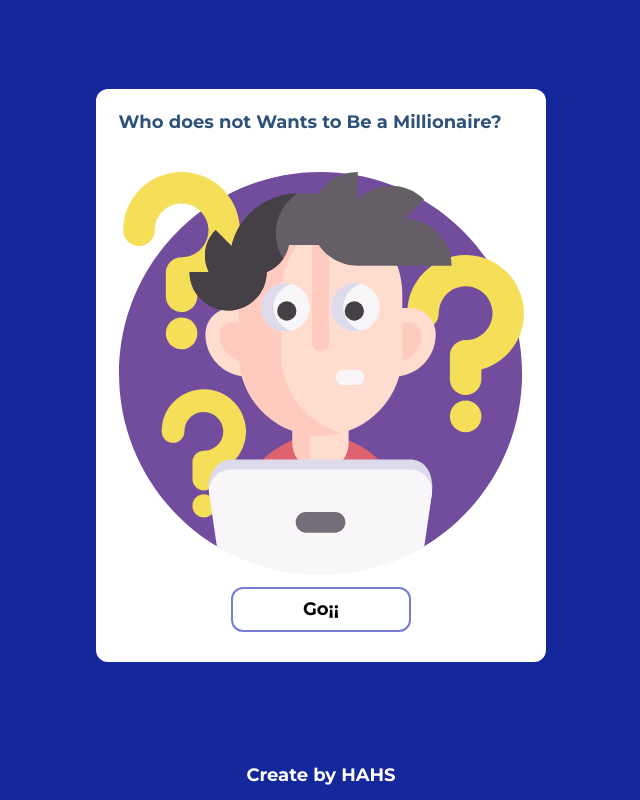
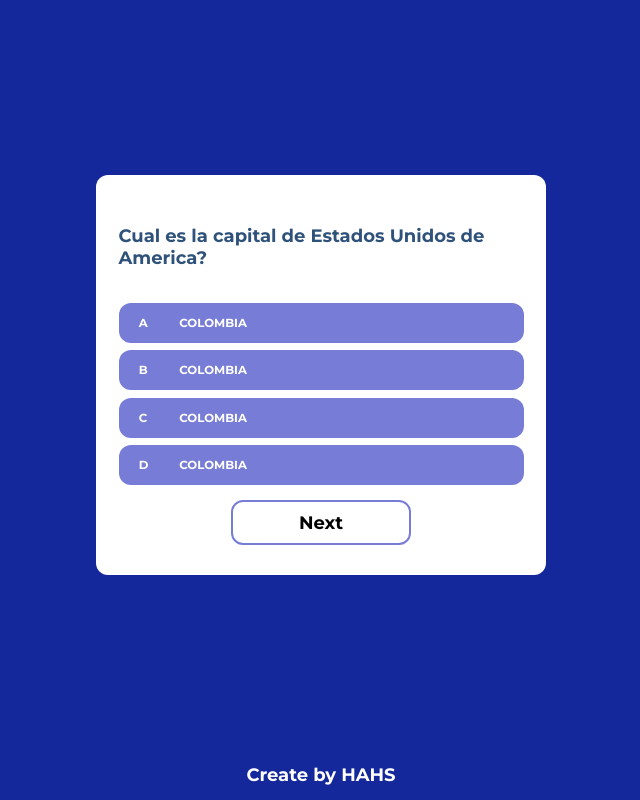
Before and after one commit to hahs-92/myTriviaApp, a React (Create React App) app: page / in a window 1280 px wide. Shown: the whole page, without its empty margins (319-959 px from the left). Built offline with nearby package versions, Linux system fonts and the light colour scheme.

Commit message:
CardQuestion

```diff
--- a/src/App.tsx
+++ b/src/App.tsx
@@ -5,6 +5,8 @@ import { AppWrapper } from './styles/AppStyles'
 import Card from './components/Card'
 import CardCover from './components/CardCover'
 import CardInfo from './components/CardInfo';
+import CardQuestion from './components/CardQuestion';
+import OptionItem from './components/OptionItem';
 
 function App() {
   return (
@@ -12,8 +14,15 @@ function App() {
       {/* Body */}
       <main className='Main'>
         <Card >
-          <CardCover />
+          {/* <CardCover /> */}
           {/* <CardInfo /> */}
+          <CardQuestion
+            title='Cual es la capital de  Estados Unidos de America?'
+            questions={['1','2','3','4']}
+            render= { (answer, index) => (
+              <OptionItem key={index} index={ index } option='COLOMBIA' />
+            )}
+          />
         </Card>
       </main>
 
--- /dev/null
+++ b/src/components/CardQuestion.tsx
@@ -0,0 +1,37 @@
+//styles
+import React, { Children } from 'react'
+import { CardQuestionWrapper } from '../styles/components/CardQuestionStyles'
+//components
+import Button from "./Button"
+
+
+type CardQuestionProps = {
+    title: string,
+    questions: string[],
+    render: (answer: string, index: number) => JSX.Element
+    children?: | React.ReactChild
+
+}
+
+const CardQuestion:React.FC<CardQuestionProps> = ({title, children, questions, render}) => {
+    return(
+        <CardQuestionWrapper>
+            <section className='QuestionWrapper'>
+                <h2>{title}</h2>
+            </section>
+
+            <section >
+                <ul className='QuestionList'>
+                    { questions.map(render)}
+                    { children }
+                </ul>
+            </section>
+
+            <section className='ButtonWrapper'>
+                <Button title='Next'/>
+            </section>
+        </CardQuestionWrapper>
+    )
+}
+
+export default CardQuestion
--- /dev/null
+++ b/src/components/OptionItem.tsx
@@ -0,0 +1,24 @@
+//styles
+import { OptionItemWrapper } from '../styles/components/OptionItem'
+
+enum letterOptions {'A','B','C','D'}
+
+type OptionItemProps = {
+    index: number,
+    option: string
+}
+
+const OptionItem: React.FC<OptionItemProps> = ({index, option}) => {
+    return(
+        <OptionItemWrapper>
+            <section className='Option'>
+                <h3>{ letterOptions[index]}</h3>
+            </section>
+            <section className='Answer'>
+                <h3>{option}</h3>
+            </section>
+        </OptionItemWrapper>
+    )
+}
+
+export default OptionItem
--- /dev/null
+++ b/src/styles/components/CardQuestionStyles.ts
@@ -0,0 +1,30 @@
+import styled from "styled-components";
+//Global variables
+import { GlobalVariables } from '../GlobalStyles'
+
+export const CardQuestionWrapper = styled.article `
+    display: grid;
+    grid-template: 1fr 2fr 60px / 1fr;
+    padding: 5%;
+    width: 100%;
+    height: 100%;
+
+    .QuestionWrapper {
+        display: flex;
+        align-items: center;
+    }
+
+    .QuestionList {
+        display: flex;
+        flex-direction: column;
+        justify-content: space-evenly;
+        width: 100%;
+        height: 100%;
+    }
+
+    .ButtonWrapper {
+        display: flex;
+        justify-content: center;
+        align-items: center;
+    }
+`
--- /dev/null
+++ b/src/styles/components/OptionItem.ts
@@ -0,0 +1,27 @@
+import styled from "styled-components";
+//Global variables
+import { GlobalVariables } from '../GlobalStyles'
+
+export const OptionItemWrapper = styled.li `
+    display: flex;
+    justify-content: center;
+    align-items: center;
+    width: 100%;
+    height: 40px;
+    background-color: ${ GlobalVariables.blue };
+    color: ${GlobalVariables.white};
+    border-radius: 12px;
+    cursor: pointer;
+
+    &:hover {
+        background-color: ${ GlobalVariables.bg };
+    }
+
+    .Option {
+        width: 10%;
+    }
+
+    .Answer {
+        width: 80%;
+    }
+`
```
